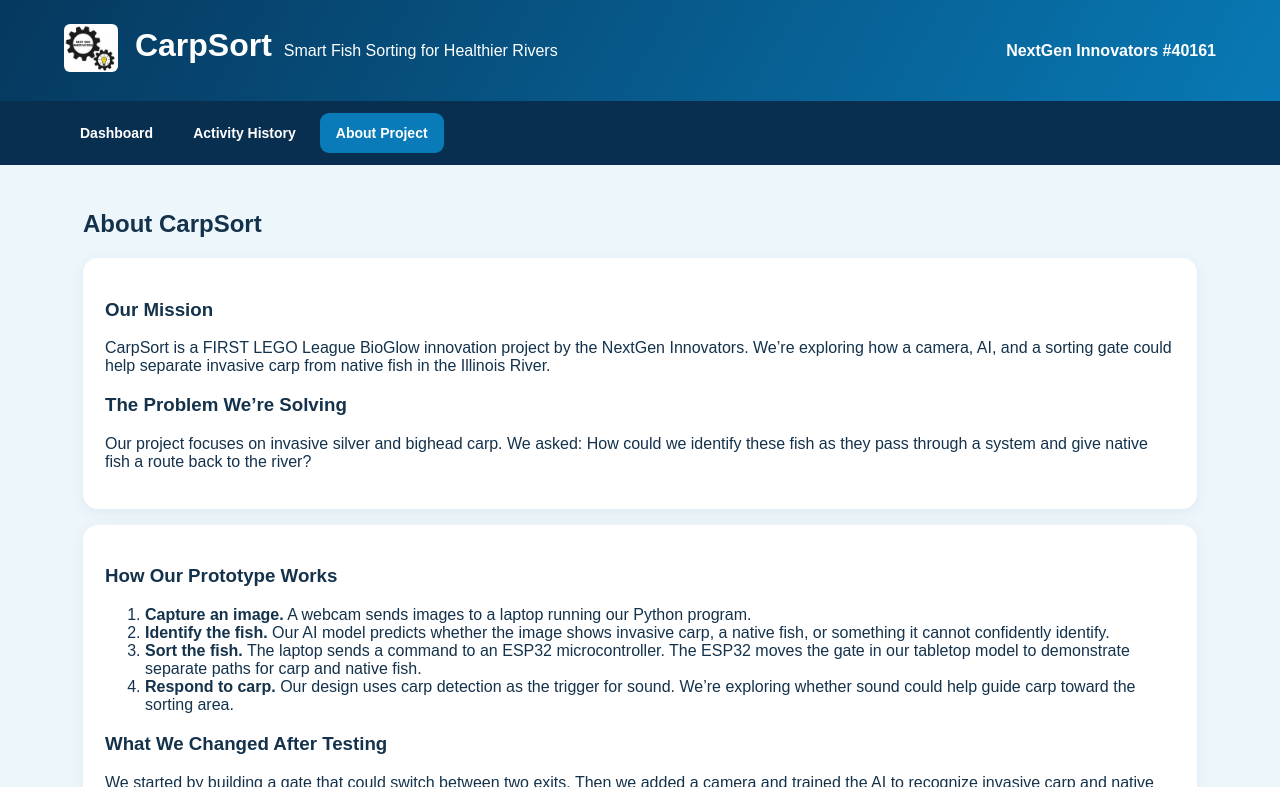
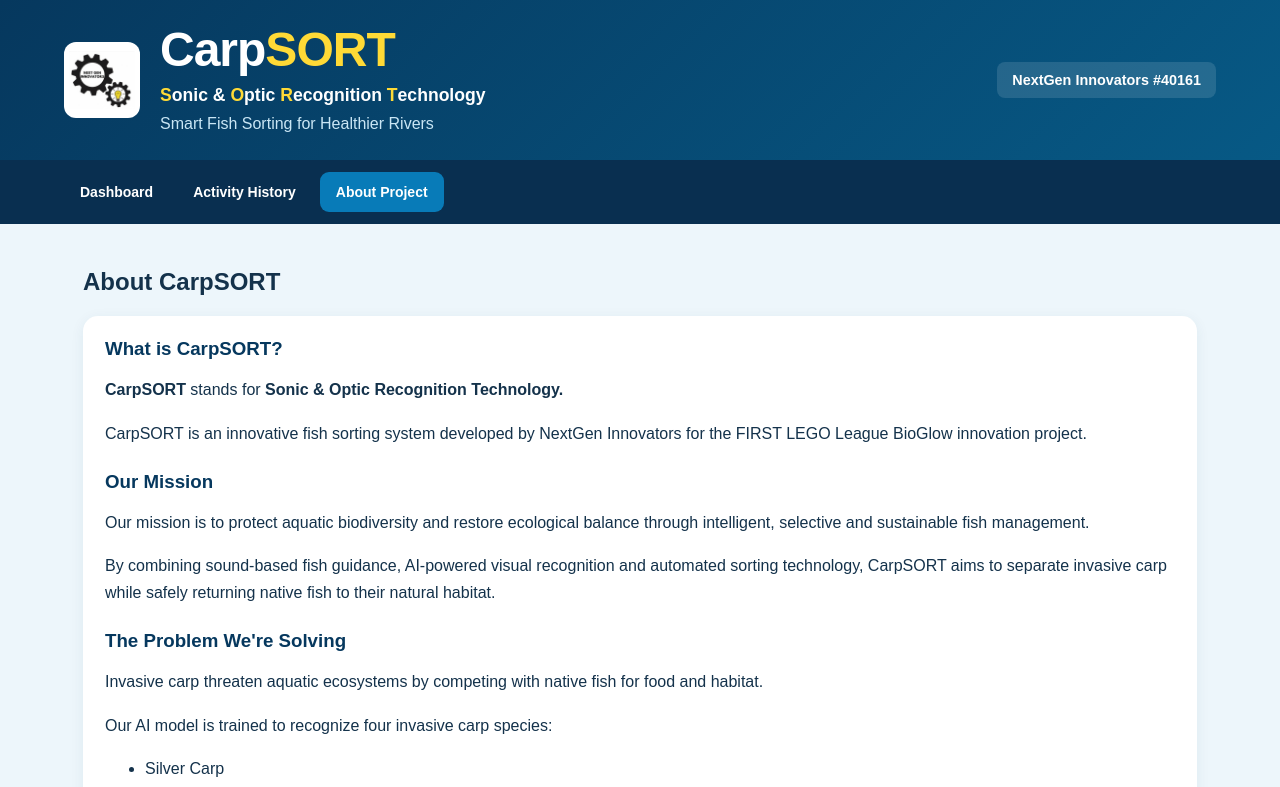
Before and after one commit to prabhudesai-pranita/NGI-BioGlow-CarpCorral-App, a plain HTML site: page index.html in a window 1280 px wide. Both pictures are taken after a click on the button "About Project". Shown: the top 787 px of the page. Drawn offline with Linux system fonts and the light colour scheme; no server answers.

Commit message:
Rebranding to carpSORT name

```diff
--- a/index.html
+++ b/index.html
@@ -4,7 +4,7 @@
   <meta charset="UTF-8">
   <meta name="viewport"
         content="width=device-width, initial-scale=1">
-  <title>CarpSort | NextGen Innovators</title>
+  <title>CarpSORT | NextGen Innovators</title>
   <link rel="stylesheet" href="style.css">
   <script src="script.js" defer></script>
 
@@ -18,7 +18,7 @@
         content="default">
 
   <meta name="apple-mobile-web-app-title"
-        content="CarpSort">
+        content="CarpSORT">
 
   <link rel="apple-touch-icon"
         href="./icons/carpsort-icon-192.png">
@@ -129,17 +129,39 @@
   </style>
 </head>
 <body>
-  <header>
-    <div class="brand">
-      <h1>
-        <img src="./ngi-logo.jpeg" alt="" width="54" height="48"
-            style="vertical-align: middle; margin-right: 8px; border-radius: 6px;">
-        CarpSort
-      </h1>
-      <p>Smart Fish Sorting for Healthier Rivers</p>
+
+  <header class="carpsort-header">
+    <div class="brand carpsort-brand">
+
+      <img src="./ngi-logo.jpeg"
+           alt="NextGen Innovators Logo"
+           class="brand-logo">
+
+      <div class="brand-text">
+
+        <h1 class="brand-title">
+          Carp<span class="sort-highlight">SORT</span>
+        </h1>
+
+        <p class="brand-expansion">
+          <span>S</span>onic &amp;
+          <span>O</span>ptic
+          <span>R</span>ecognition
+          <span>T</span>echnology
+        </p>
+
+        <p class="brand-tagline">
+          Smart Fish Sorting for Healthier Rivers
+        </p>
+
+      </div>
     </div>
-    <span class="team">NextGen Innovators #40161</span>
+
+    <span class="team">
+      NextGen Innovators #40161
+    </span>
   </header>
+
 
   <nav>
     <button data-page="dashboard" class="active">
@@ -298,13 +320,37 @@
       </div>
 
       <article class="card">
-        <h3>🌊 How CarpSort Works</h3>
+        <h3>🌊 How CarpSORT Works</h3>
         <div class="steps">
-          <div>📷<strong>1. Detect</strong><small>AI identifies fish</small></div>
-          <div>🔊<strong>2. Respond</strong><small>Activate sound for carp</small></div>
-          <div>🚧<strong>3. Sort</strong><small>Direct fish to exit</small></div>
-          <div>🌿<strong>4. Protect</strong><small>Protect native fish</small></div>
+          <div>
+            📷
+            <strong>1. Recognize</strong>
+            <small>AI identifies fish species</small>
+          </div>
+
+          <div>
+            🔊
+            <strong>2. Guide</strong>
+            <small>Sound-based carp guidance</small>
+          </div>
+
+          <div>
+            🚧
+            <strong>3. Sort</strong>
+            <small>Separate invasive and native fish</small>
+          </div>
+
+          <div>
+            🌿
+            <strong>4. Protect</strong>
+            <small>Preserve aquatic biodiversity</small>
+          </div>
         </div>
+
+        <p class="prototype-note">
+          Sound-based guidance is currently under development.
+        </p>
+
       </article>
     </section>
 
@@ -334,24 +380,78 @@
     </section>
 
    <section id="about" class="page">
-      <h2>About CarpSort</h2>
+      <h2>About CarpSORT</h2>
+
 
       <article class="card">
-        <h3>Our Mission</h3>
+
+        <h3>What is CarpSORT?</h3>
+
         <p>
-          CarpSort is a FIRST LEGO League BioGlow innovation project by the
-          NextGen Innovators. We’re exploring how a camera, AI, and a sorting
-          gate could help separate invasive carp from native fish in the
-          Illinois River.
+          <strong>CarpSORT</strong> stands for
+          <strong>Sonic &amp; Optic Recognition
+          Technology.</strong>
         </p>
 
-        <h3>The Problem We’re Solving</h3>
         <p>
-          Our project focuses on invasive silver and bighead carp. We asked:
-          How could we identify these fish as they pass through a system and
-          give native fish a route back to the river?
+          CarpSORT is an innovative fish sorting
+          system developed by NextGen Innovators
+          for the FIRST LEGO League BioGlow
+          innovation project.
         </p>
+
+        <h3>Our Mission</h3>
+
+        <p>
+          Our mission is to protect aquatic
+          biodiversity and restore ecological
+          balance through intelligent, selective
+          and sustainable fish management.
+        </p>
+
+        <p>
+          By combining sound-based fish guidance,
+          AI-powered visual recognition and
+          automated sorting technology, CarpSORT
+          aims to separate invasive carp while
+          safely returning native fish to their
+          natural habitat.
+        </p>
+
+        <h3>The Problem We're Solving</h3>
+
+        <p>
+          Invasive carp threaten aquatic ecosystems
+          by competing with native fish for food
+          and habitat.
+        </p>
+
+        <p>
+          Our AI model is trained to recognize
+          four invasive carp species:
+        </p>
+
+        <ul>
+          <li>Silver Carp</li>
+          <li>Bighead Carp</li>
+          <li>Grass Carp</li>
+          <li>Black Carp</li>
+        </ul>
+
+        <p>
+          Our tabletop prototype demonstrates
+          AI-based fish identification and
+          automated sorting. Sound-based fish
+          guidance is the next stage of our
+          prototype development.
+        </p>
+
+        <div class="project-slogan">
+          Sound Guides. AI Identifies. Nature Thrives.
+        </div>
+
       </article>
+
 
       <article class="card">
         <h3>How Our Prototype Works</h3>
@@ -414,7 +514,10 @@
   </main>
 
   <footer>
-    <p>CarpSort • NextGen Innovators</p>
+    <p>
+      <strong>CarpSORT</strong> • NextGen Innovators
+    </p>
+    <p>Sonic &amp; Optic Recognition Technology</p>
     <p>Innovating Today. Inspiring Tomorrow.</p>
   </footer>
 </body>
--- a/style.css
+++ b/style.css
@@ -143,7 +143,6 @@ main {
   padding: 13px 0;
 }
 
-.status-line strong { text-align: right; }
 .online { color: #168653; }
 
 .steps {
@@ -201,18 +200,209 @@ footer {
   header { padding: 20px; }
 }
 
-header .brand {
+
+
+
+/* =========================================
+   CarpSORT Branding and Header
+   ========================================= */
+
+.carpsort-header {
     display: flex;
     align-items: center;
-  gap: 0.75rem;
+    justify-content: space-between;
+    flex-wrap: wrap;
+    gap: 20px;
+    padding: 24px 5%;
+    background: linear-gradient(
+        135deg,
+        #06385e,
+        #075985
+    );
+    color: #ffffff;
+}
+
+/* Logo and project name */
+
+.carpsort-header .carpsort-brand {
+    display: flex;
+    align-items: center;
+    gap: 20px;
     min-width: 0;
     text-align: left;
 }
 
-.brand-logo {
+.carpsort-header .brand-logo {
     display: block;
-  width: clamp(48px, 10vw, 76px);
-  height: auto;
+    width: 76px;
+    height: 76px;
+    object-fit: contain;
+    background: #ffffff;
+    border-radius: 12px;
+    padding: 5px;
+    box-sizing: border-box;
     flex-shrink: 0;
+}
+
+.carpsort-header .brand-text {
+    display: flex;
+    flex-direction: column;
+    gap: 5px;
+    min-width: 0;
+}
+
+/* CarpSORT title */
+
+.carpsort-header .brand-title {
+    margin: 0;
+    font-size: clamp(2rem, 4vw, 3rem);
+    font-weight: 800;
+    line-height: 1.1;
+    letter-spacing: -1px;
+    color: #ffffff;
+}
+
+.carpsort-header .sort-highlight {
+    color: #ffda36;
+}
+
+/* SORT acronym expansion */
+
+.carpsort-header .brand-expansion {
+    margin: 0;
+    font-size: clamp(0.85rem, 2vw, 1.1rem);
+    font-weight: 600;
+    line-height: 1.5;
+    color: #ffffff;
+}
+
+.carpsort-header .brand-expansion span {
+    color: #ffda36;
+    font-weight: 800;
+}
+
+/* Project tagline */
+
+.carpsort-header .brand-tagline {
+    margin: 0;
+    font-size: clamp(0.8rem, 1.5vw, 1rem);
+    font-weight: 400;
+    color: #c9e6f5;
+    line-height: 1.4;
+}
+
+/* Team name */
+
+.carpsort-header .team {
+    color: #ffffff;
+    font-size: 0.9rem;
+    font-weight: 600;
+    background: rgba(255, 255, 255, 0.12);
+    padding: 10px 15px;
     border-radius: 8px;
+    white-space: normal;
 }
+
+/* Mobile responsive header */
+
+@media (max-width: 640px) {
+
+    .carpsort-header {
+        padding: 20px 5%;
+        flex-direction: column;
+        align-items: flex-start;
+        gap: 14px;
+    }
+
+    .carpsort-header .carpsort-brand {
+        gap: 12px;
+        width: 100%;
+    }
+
+    .carpsort-header .brand-logo {
+        width: 58px;
+        height: 58px;
+        border-radius: 9px;
+    }
+
+    .carpsort-header .brand-title {
+        font-size: 2rem;
+    }
+
+    .carpsort-header .brand-expansion {
+        font-size: 0.85rem;
+    }
+
+    .carpsort-header .brand-tagline {
+        font-size: 0.8rem;
+    }
+
+    .carpsort-header .team {
+        font-size: 0.75rem;
+        padding: 6px 10px;
+    }
+}
+
+/* CarpSORT project slogan */
+
+.project-slogan {
+    margin-top: 24px;
+    padding: 18px;
+    background: linear-gradient(
+        135deg,
+        #06385e,
+        #075985
+    );
+    color: #ffda36;
+    font-size: clamp(1rem, 2.5vw, 1.3rem);
+    font-weight: 700;
+    text-align: center;
+    border-radius: 12px;
+    line-height: 1.5;
+}
+
+.prototype-note {
+    margin: 16px 0 0;
+    font-size: 0.85rem;
+    color: #60788a;
+    text-align: center;
+    font-style: italic;
+}
+
+/* Prevent long Firebase values from overflowing */
+
+.status-line span {
+    flex-shrink: 0;
+}
+
+.status-line strong {
+    min-width: 0;
+    overflow-wrap: anywhere;
+    text-align: right;
+}
+
+/* About Project readability */
+
+#about .card p,
+#about .card li {
+    line-height: 1.7;
+}
+
+#about .card h3 {
+    color: #06385e;
+    margin-top: 24px;
+    margin-bottom: 12px;
+}
+
+#about .card h3:first-child {
+    margin-top: 0;
+}
+
+#about .card li {
+    margin-bottom: 8px;
+}
+
+#about .card a {
+    color: #087bb8;
+    font-weight: 600;
+}
```
Lines whose indentation alone changed are shown as unchanged.
